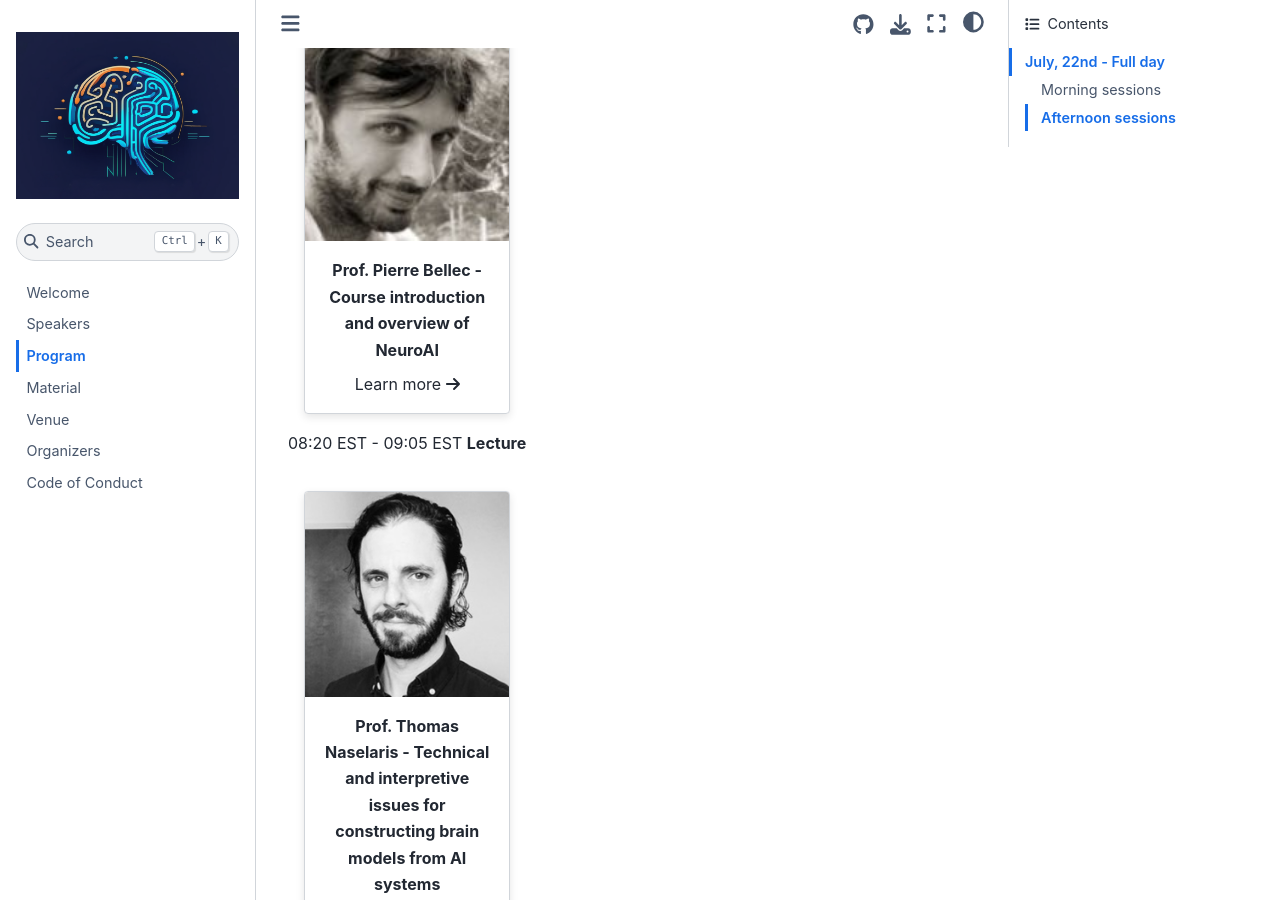
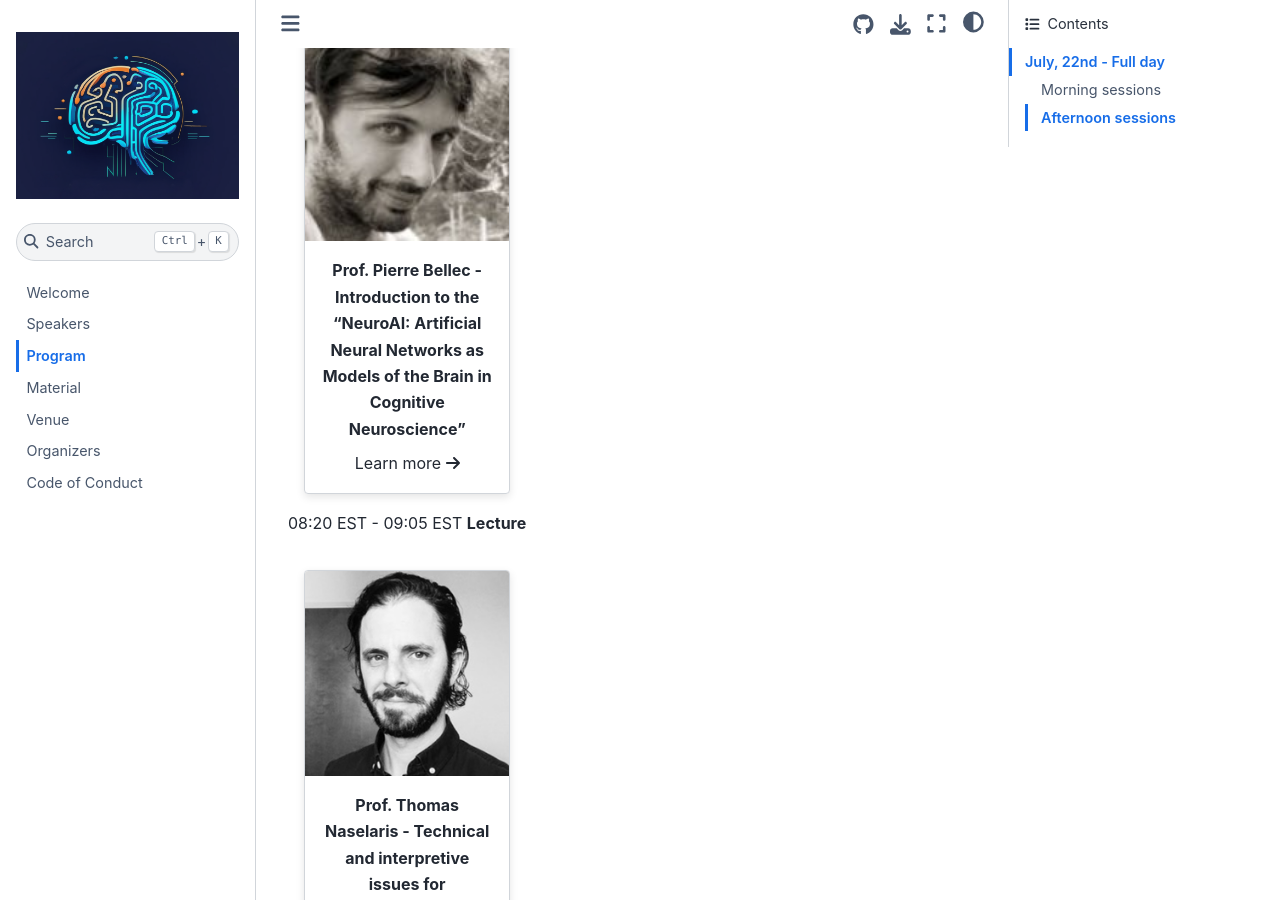
Before and after one commit to neuroAI-educational/neuroAI-educational.github.io, a Jupyter Book: the page built from content/program.md, in a window 1280 px wide and 900 px high, scrolled down 321 px. Built offline with Jupyter Book 1.0.4 settings and Sphinx 7.4.7 and the Sphinx Book theme 1.1.4, drawn with Linux system fonts in a browser that asks for light colours.

```diff
--- a/content/program.md
+++ b/content/program.md
@@ -7,7 +7,7 @@
 08:00 EST - 08:15 EST - **Introduction**
 
 ::::{card-carousel} 3
-:::{card} Prof. Pierre Bellec - Course introduction and overview of NeuroAI
+:::{card} Prof. Pierre Bellec - Introduction to the "NeuroAI: Artificial Neural Networks as Models of the Brain in Cognitive Neuroscience"
 :margin: 3
 :class-body: text-center
 :link: ./material.html#introduction-pierre-bellec
```
Also changed, not shown: content/intro.md (+1 -1 lines), content/banner.png, content/banner_with_date.png (added).
